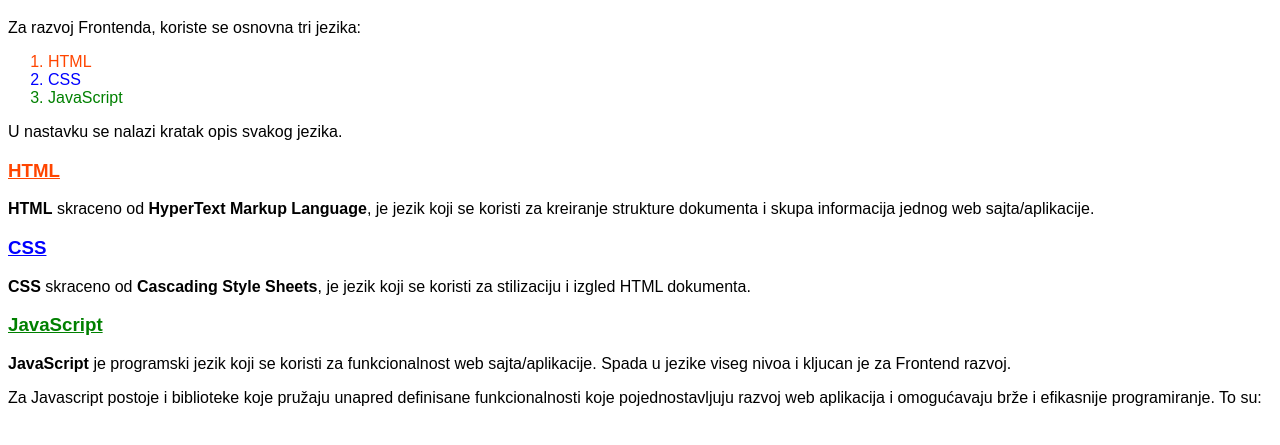
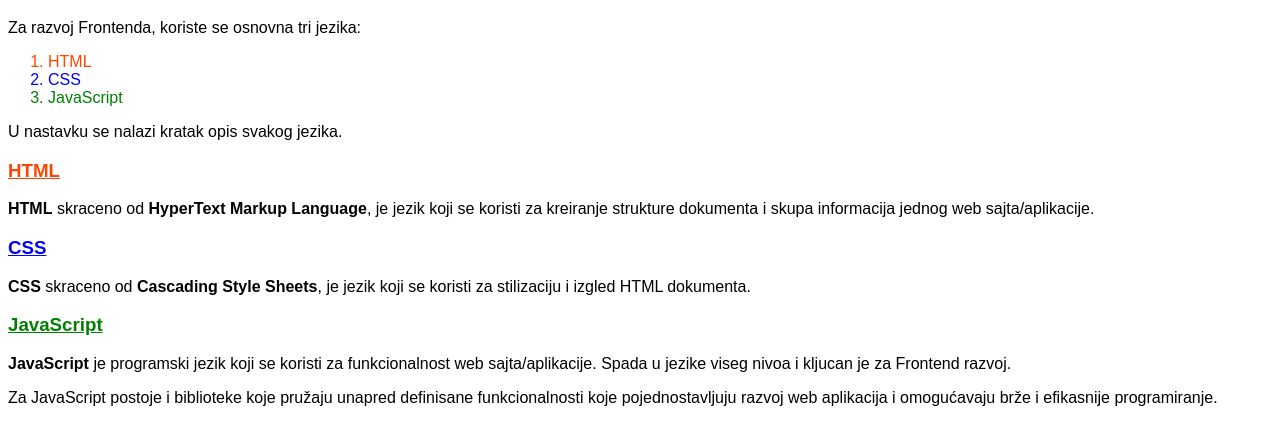
Before and after one commit to TheVladica/test-frontend-development, a plain HTML site: page index.html in a window 1280 px wide. Shown: the part 61-506 px from the top of the page. Drawn offline with Linux system fonts and the light colour scheme.

Commit message:
New paragraph modified

```diff
--- a/index.html
+++ b/index.html
@@ -32,7 +32,7 @@ CSS kod, nadam se da to nece predstavljati problem za ovaj zadatak.-->
 
    <h3 style="color: green">JavaScript</h3>
      <p><b>JavaScript</b> je programski jezik koji se koristi za funkcionalnost web sajta/aplikacije. Spada u jezike viseg nivoa i kljucan je za Frontend razvoj.</p>
-     <p>Za Javascript postoje i biblioteke koje pružaju unapred definisane funkcionalnosti koje pojednostavljuju razvoj web aplikacija i omogućavaju brže i efikasnije programiranje. To su:</p>
+     <p>Za JavaScript postoje i biblioteke koje pružaju unapred definisane funkcionalnosti koje pojednostavljuju razvoj web aplikacija i omogućavaju brže i efikasnije programiranje.</p>
 
 
 </body>
```
